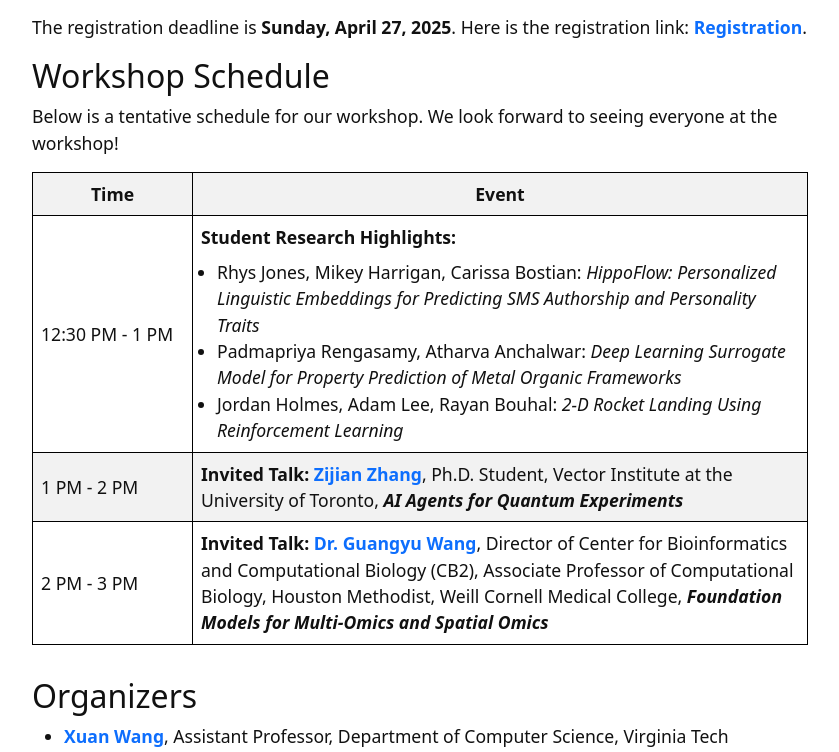
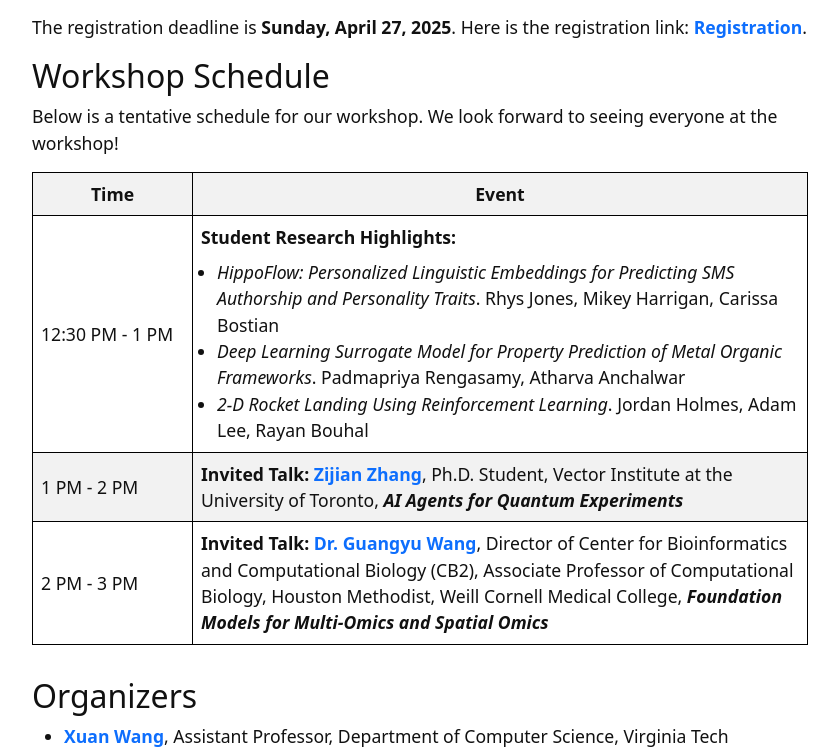
Before and after one commit to xuanwang91/2025-cci-workshop, a Jekyll site: the page built from index.md, in a window 1280 px wide and 900 px high, scrolled down 788 px, cut to the strip 0-752 px from the top of the window. Shown: the whole strip, without its empty margins (220-1059 px from the left). Built offline with Jekyll 4.4.1, drawn with Linux system fonts in a browser that asks for light colours.

```diff
--- a/index.md
+++ b/index.md
@@ -47,9 +47,9 @@ Below is a tentative schedule for our workshop. We look forward to seeing everyo
       <td style="border: 1px solid black; padding: 8px;">
         <b>Student Research Highlights:</b>
         <ul style="margin: 8px 0 0 16px; padding-left: 0;">
-          <li>Rhys Jones, Mikey Harrigan, Carissa Bostian: <i>HippoFlow: Personalized Linguistic Embeddings for Predicting SMS Authorship and Personality Traits</i></li>
-          <li>Padmapriya Rengasamy, Atharva Anchalwar: <i>Deep Learning Surrogate Model for Property Prediction of Metal Organic Frameworks</i></li>
-          <li>Jordan Holmes, Adam Lee, Rayan Bouhal: <i>2-D Rocket Landing Using Reinforcement Learning</i></li>
+          <li><i>HippoFlow: Personalized Linguistic Embeddings for Predicting SMS Authorship and Personality Traits</i>. Rhys Jones, Mikey Harrigan, Carissa Bostian</li>
+          <li><i>Deep Learning Surrogate Model for Property Prediction of Metal Organic Frameworks</i>. Padmapriya Rengasamy, Atharva Anchalwar</li>
+          <li><i>2-D Rocket Landing Using Reinforcement Learning</i>. Jordan Holmes, Adam Lee, Rayan Bouhal</li>
         </ul>
       </td>
     </tr>
```
